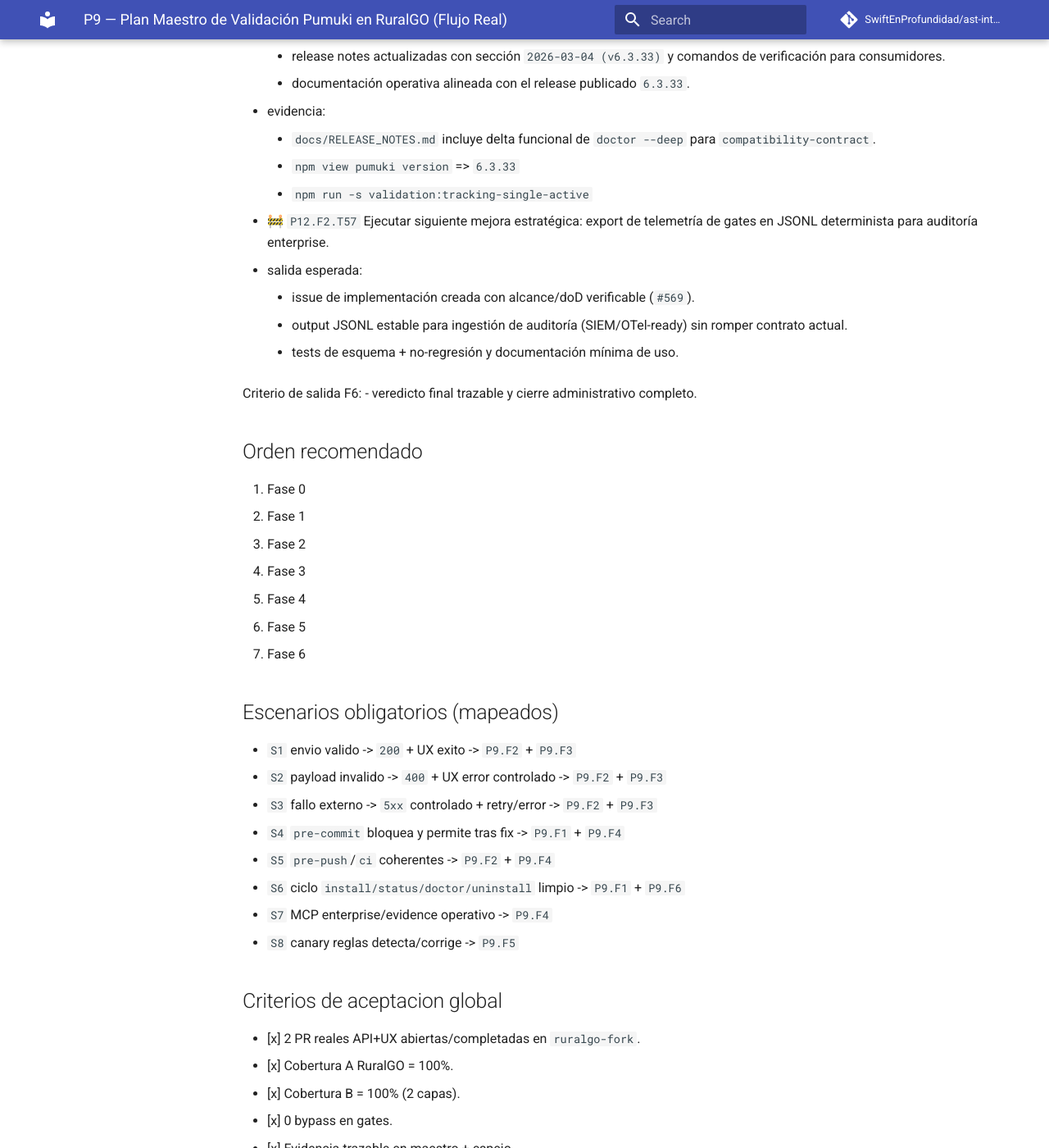
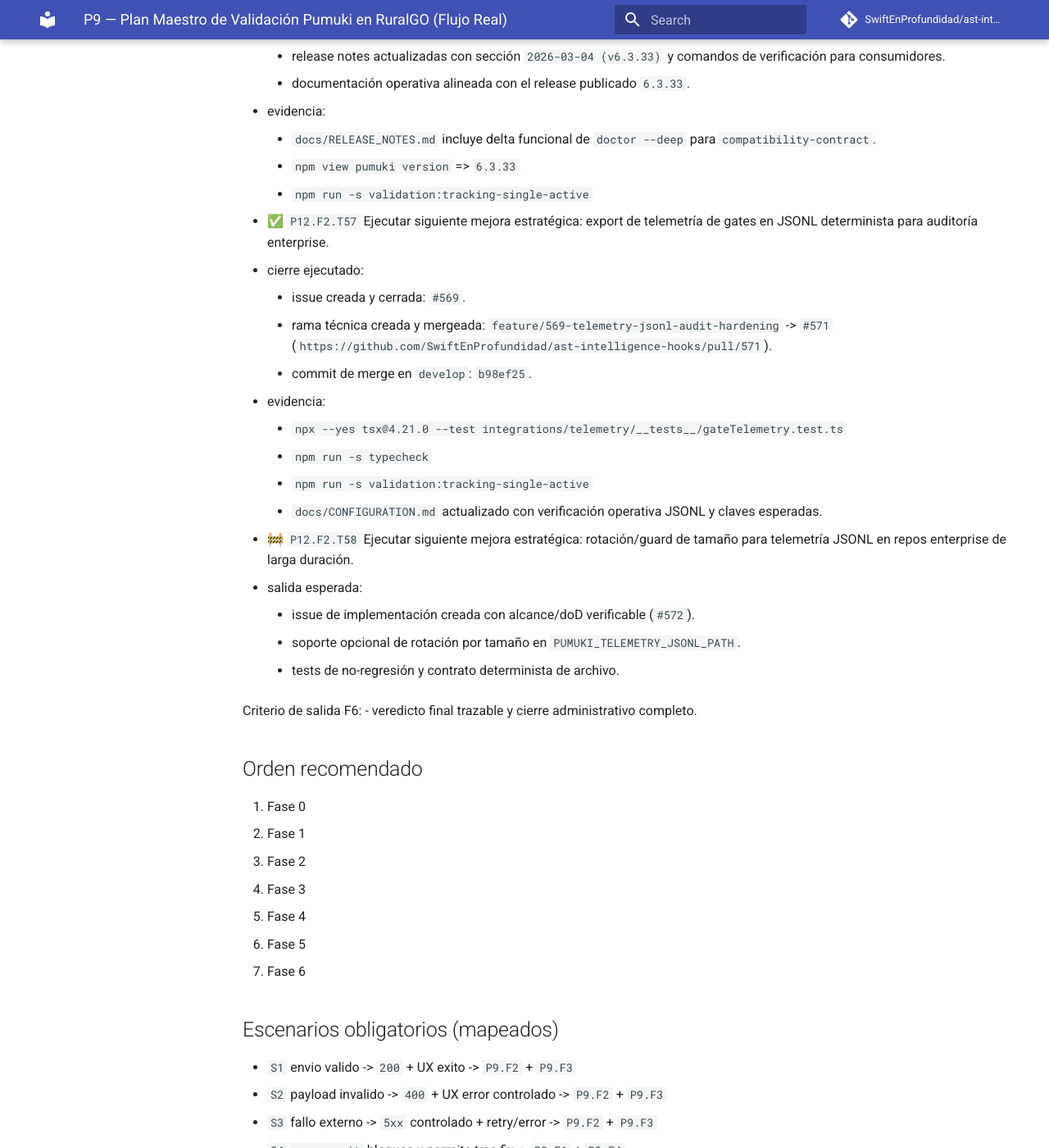
Before and after one commit to SwiftEnProfundidad/ast-intelligence-hooks, an MkDocs documentation site: the page built from docs/seguimiento-completo-validacion-ruralgo-03-03-2026.md, in a window 1280 px wide and 1400 px high, scrolled down 64738 px. Shown: the whole window at 82% size. Built offline with MkDocs 1.6.1 and Material for MkDocs 9.7.7, drawn with Linux system fonts in a browser that asks for light colours; comment, search, counter and statistics services are not loaded.

Commit message:
docs(tracking): close t57 and activate t58

```diff
--- a/docs/seguimiento-completo-validacion-ruralgo-03-03-2026.md
+++ b/docs/seguimiento-completo-validacion-ruralgo-03-03-2026.md
@@ -1804,11 +1804,22 @@ Criterio de salida F5:
     - `npm view pumuki version` => `6.3.33`
     - `npm run -s validation:tracking-single-active`
 
-- 🚧 `P12.F2.T57` Ejecutar siguiente mejora estratégica: export de telemetría de gates en JSONL determinista para auditoría enterprise.
+- ✅ `P12.F2.T57` Ejecutar siguiente mejora estratégica: export de telemetría de gates en JSONL determinista para auditoría enterprise.
+  - cierre ejecutado:
+    - issue creada y cerrada: `#569`.
+    - rama técnica creada y mergeada: `feature/569-telemetry-jsonl-audit-hardening` -> `#571` (`https://github.com/SwiftEnProfundidad/ast-intelligence-hooks/pull/571`).
+    - commit de merge en `develop`: `b98ef25`.
+  - evidencia:
+    - `npx --yes tsx@4.21.0 --test integrations/telemetry/__tests__/gateTelemetry.test.ts`
+    - `npm run -s typecheck`
+    - `npm run -s validation:tracking-single-active`
+    - `docs/CONFIGURATION.md` actualizado con verificación operativa JSONL y claves esperadas.
+
+- 🚧 `P12.F2.T58` Ejecutar siguiente mejora estratégica: rotación/guard de tamaño para telemetría JSONL en repos enterprise de larga duración.
   - salida esperada:
-    - issue de implementación creada con alcance/doD verificable (`#569`).
-    - output JSONL estable para ingestión de auditoría (SIEM/OTel-ready) sin romper contrato actual.
-    - tests de esquema + no-regresión y documentación mínima de uso.
+    - issue de implementación creada con alcance/doD verificable (`#572`).
+    - soporte opcional de rotación por tamaño en `PUMUKI_TELEMETRY_JSONL_PATH`.
+    - tests de no-regresión y contrato determinista de archivo.
 
 Criterio de salida F6:
 - veredicto final trazable y cierre administrativo completo.
```
Also changed, not shown: docs/registro-maestro-de-seguimiento.md (+1 -1 lines).
